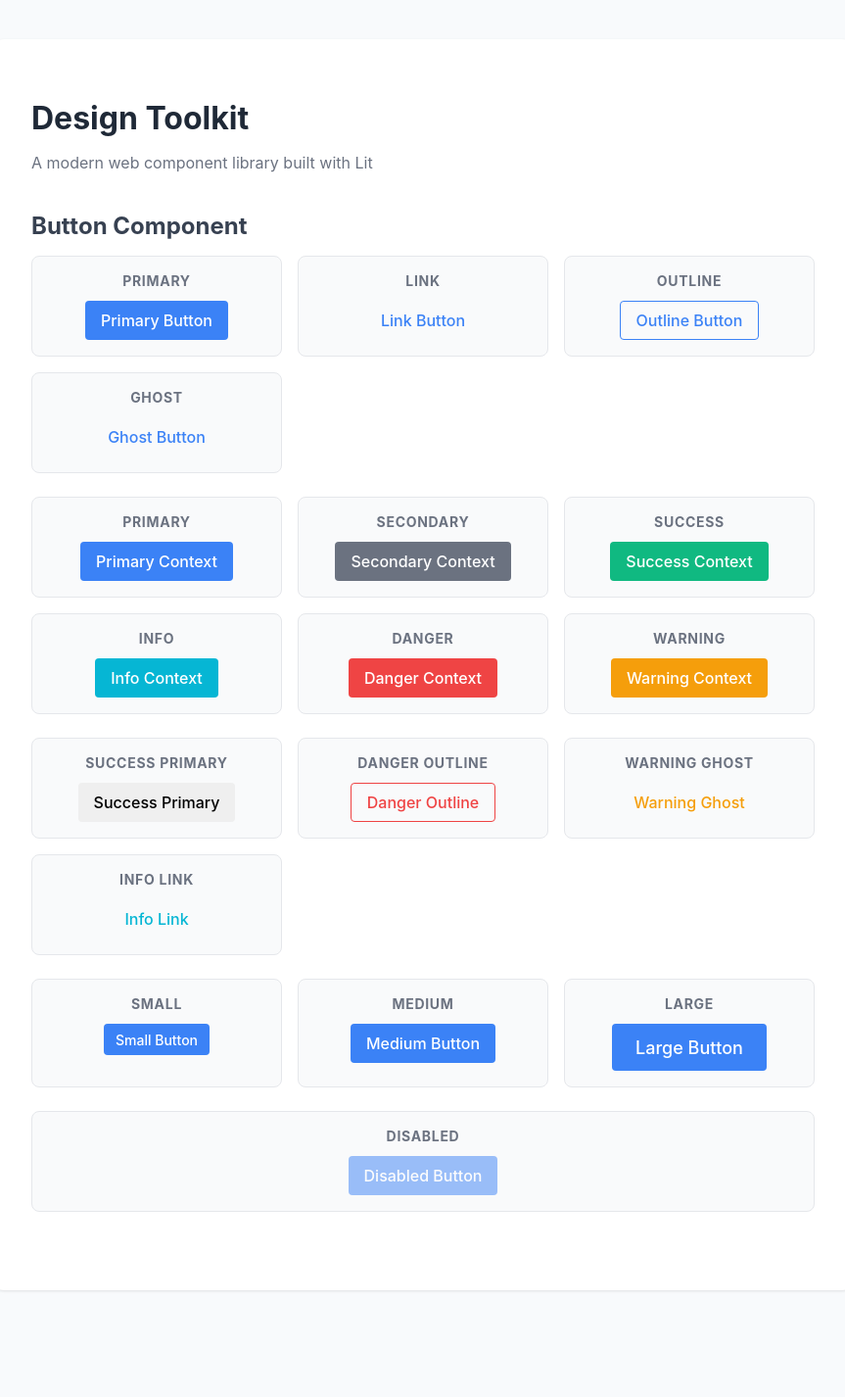
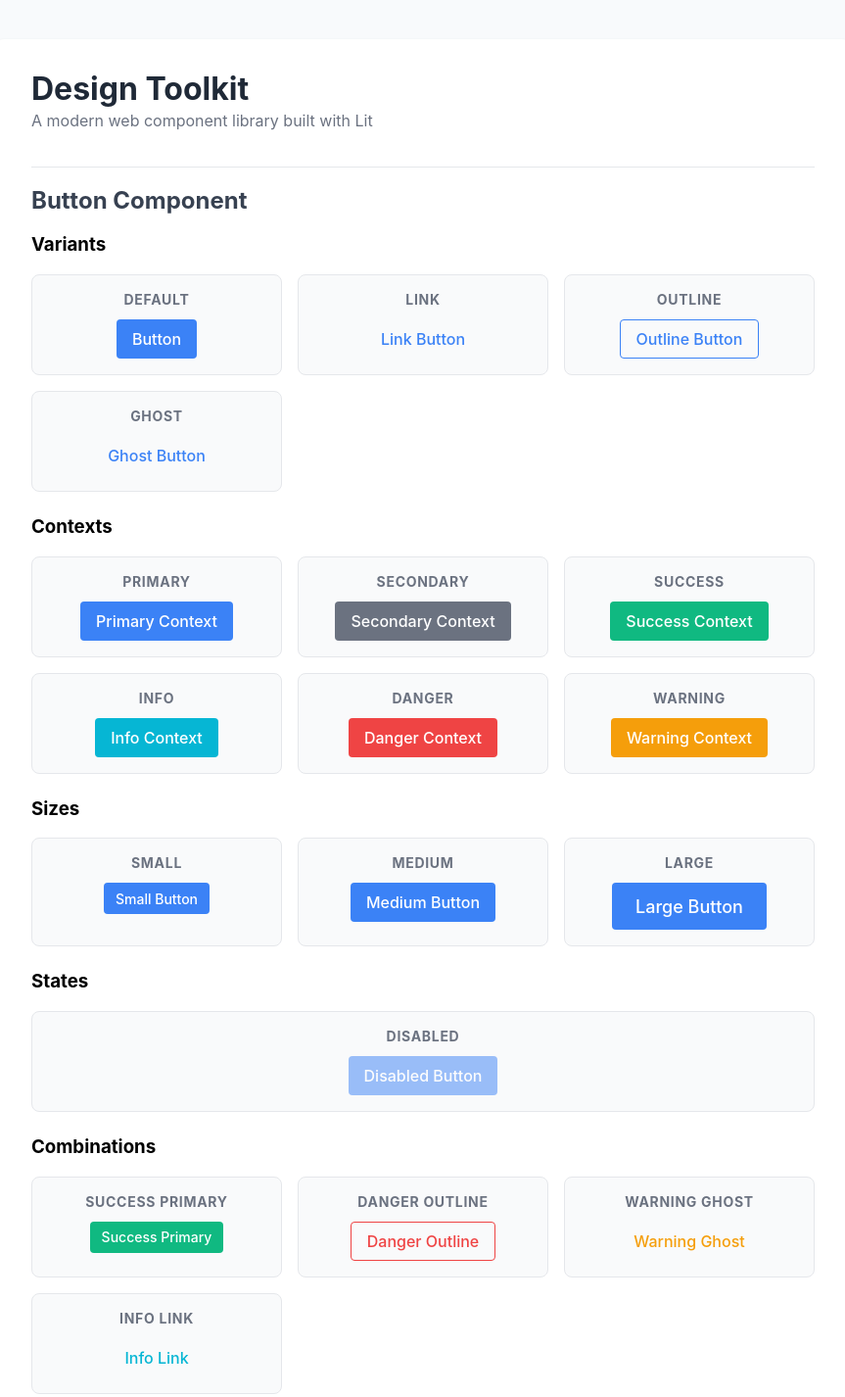
Before and after one commit to tivins/echo, a website built with Vite: page index.html in a window 1280 px wide. Shown: the top 1426 px of the page at 98% size, without its empty margins (208-1071 px from the left). Before the commit the page ends 1357 px from the top, so only its background shows below. Built offline with nearby package versions, Linux system fonts and the light colour scheme.

Commit message:
Refactor index.html and out-of-the-box/index.html for improved structure and clarity
- Wrapped the main header content in a <header> tag for better semantic structure.
- Updated button demo section headers for consistency and clarity.
- Renamed button variants in the demo to reflect their actual usage.
- Changed the title and main header in out-of-the-box/index.html to "Echo Toolkit" for branding consistency.

```diff
--- a/index.html
+++ b/index.html
@@ -10,6 +10,14 @@
       margin: 0;
       padding: 40px;
       background-color: #f8fafc;
+    }
+
+    h1 {
+      margin: 0;
+    }
+    header {
+      line-height: .7;
+      border-bottom: 1px solid #e5e7eb;
     }
 
     .container {
@@ -68,16 +76,19 @@
 </head>
 <body>
   <div class="container">
-    <h1>Design Toolkit</h1>
-    <p class="subtitle">A modern web component library built with Lit</p>
+    <header>
+      <h1>Design Toolkit</h1>
+      <p class="subtitle">A modern web component library built with Lit</p>
+    </header>
 
     <div class="section">
       <h2>Button Component</h2>
 
+      <h3>Variants</h3>
       <div class="demo-grid">
         <div class="demo-item">
-          <h3>Primary</h3>
-          <echo-button context="primary">Primary Button</echo-button>
+          <h3>Default</h3>
+          <echo-button>Button</echo-button>
         </div>
 
 
@@ -97,6 +108,7 @@
         </div>
       </div>
 
+      <h3>Contexts</h3>
       <div class="demo-grid">
         <div class="demo-item">
           <h3>Primary</h3>
@@ -129,10 +141,39 @@
         </div>
       </div>
 
+      <h3>Sizes</h3>
+      <div class="demo-grid">
+        <div class="demo-item">
+          <h3>Small</h3>
+          <echo-button variant="default" context="primary" size="small">Small Button</echo-button>
+        </div>
+
+        <div class="demo-item">
+          <h3>Medium</h3>
+          <echo-button variant="default" context="primary" size="medium">Medium Button</echo-button>
+        </div>
+
+        <div class="demo-item">
+          <h3>Large</h3>
+          <echo-button variant="default" context="primary" size="large">Large Button</echo-button>
+        </div>
+      </div>
+
+      <h3>States</h3>
+      <div class="demo-grid">
+        <div class="demo-item">
+          <h3>Disabled</h3>
+          <echo-button variant="default" context="primary" disabled>Disabled Button</echo-button>
+        </div>
+      </div>
+
+      <h3>Combinations</h3>
+
+
       <div class="demo-grid">
         <div class="demo-item">
           <h3>Success Primary</h3>
-          <echo-button variant="primary" context="success">Success Primary</echo-button>
+          <echo-button size="small" context="success">Success Primary</echo-button>
         </div>
 
         <div class="demo-item">
@@ -151,29 +192,6 @@
         </div>
       </div>
 
-      <div class="demo-grid">
-        <div class="demo-item">
-          <h3>Small</h3>
-          <echo-button variant="default" context="primary" size="small">Small Button</echo-button>
-        </div>
-
-        <div class="demo-item">
-          <h3>Medium</h3>
-          <echo-button variant="default" context="primary" size="medium">Medium Button</echo-button>
-        </div>
-
-        <div class="demo-item">
-          <h3>Large</h3>
-          <echo-button variant="default" context="primary" size="large">Large Button</echo-button>
-        </div>
-      </div>
-
-      <div class="demo-grid">
-        <div class="demo-item">
-          <h3>Disabled</h3>
-          <echo-button variant="default" context="primary" disabled>Disabled Button</echo-button>
-        </div>
-      </div>
     </div>
   </div>
 
```
Also changed, not shown: out-of-the-box/index.html (+2 -2 lines).
